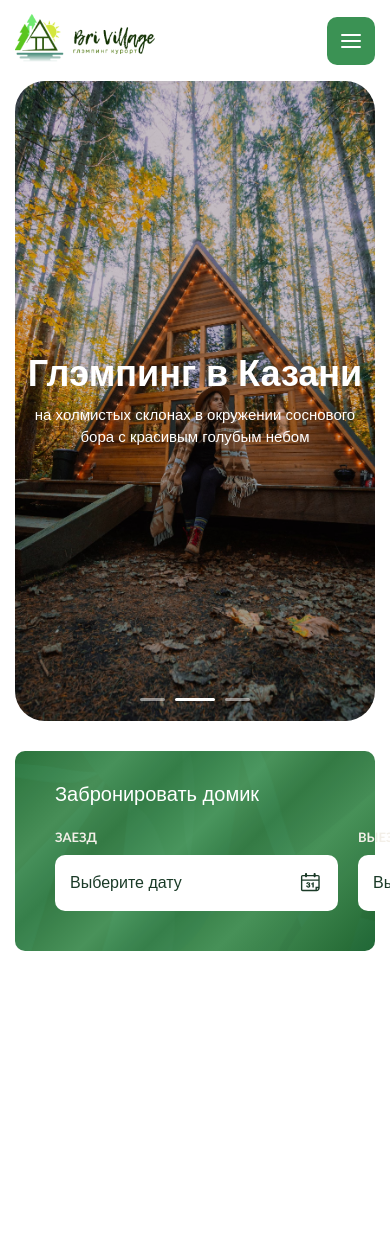
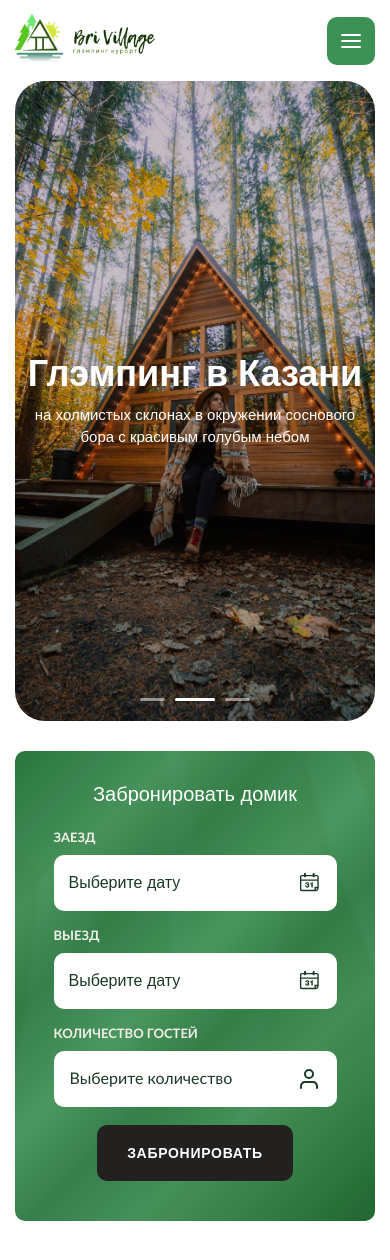
Before and after one commit to s-gusterev/bri-village-nextjs, a Next.js app: page / in a window 390 px wide. Shown: the top 1260 px of the page. Before the commit the page ends 1041 px from the top, so only its background shows below. Built offline with nearby package versions, Linux system fonts and the light colour scheme; a web font is replaced by a local one.

Commit message:
bugfix: form flex gap and title center

```diff
--- a/src/app/_components/book-form/styles.module.css
+++ b/src/app/_components/book-form/styles.module.css
@@ -26,7 +26,10 @@
 
 .form {
   display: flex;
-  gap: 20px;
+  justify-content: center;
+  align-items: flex-end;
+  gap: 18px;
+  flex-wrap: wrap;
 }
 
 .formGroup {
@@ -70,3 +73,9 @@
   font-weight: 400;
   font-size: 13px;
 }
+
+@media (max-width: 425px) {
+  .title {
+    text-align: center;
+  }
+}
```
